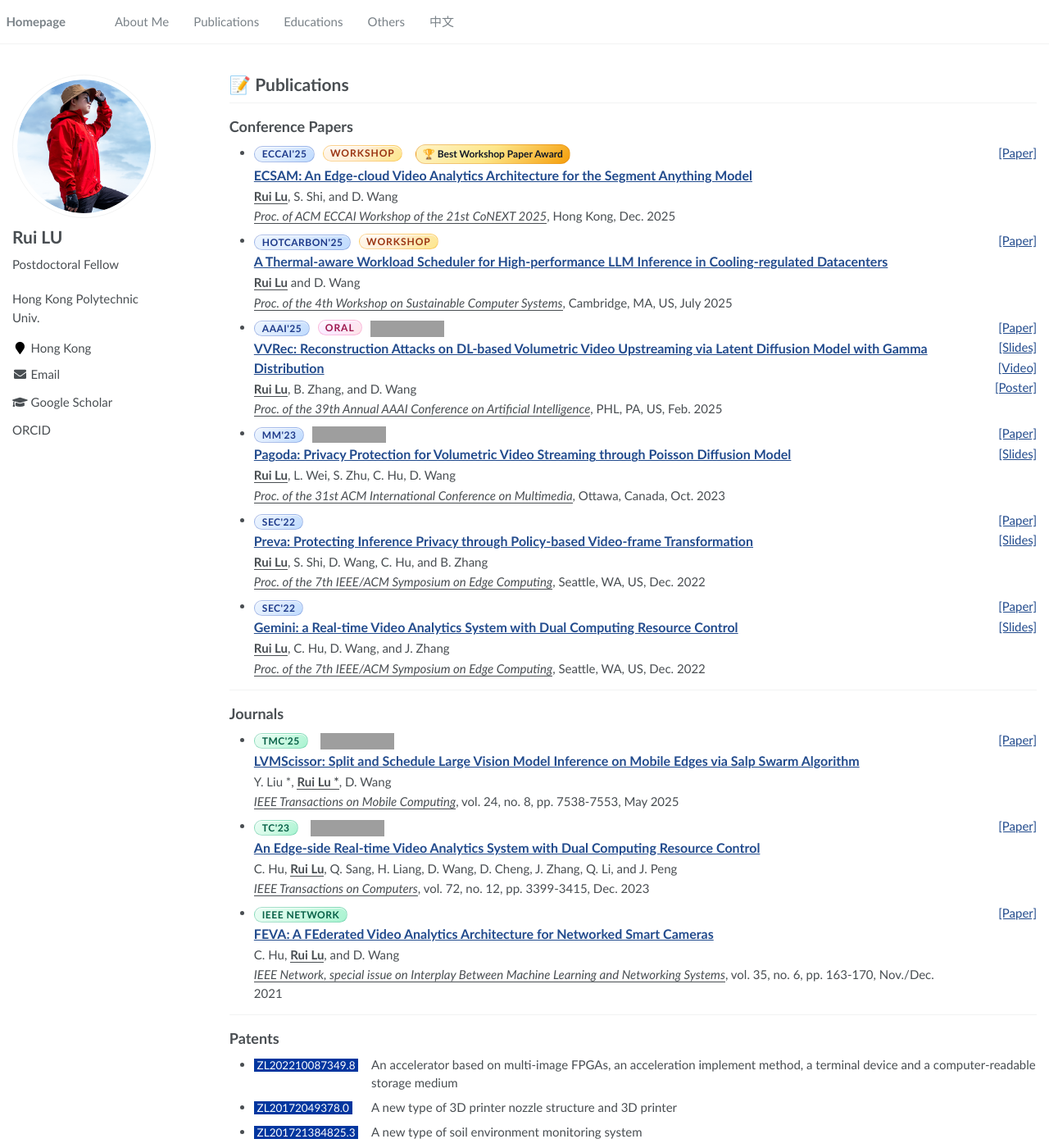
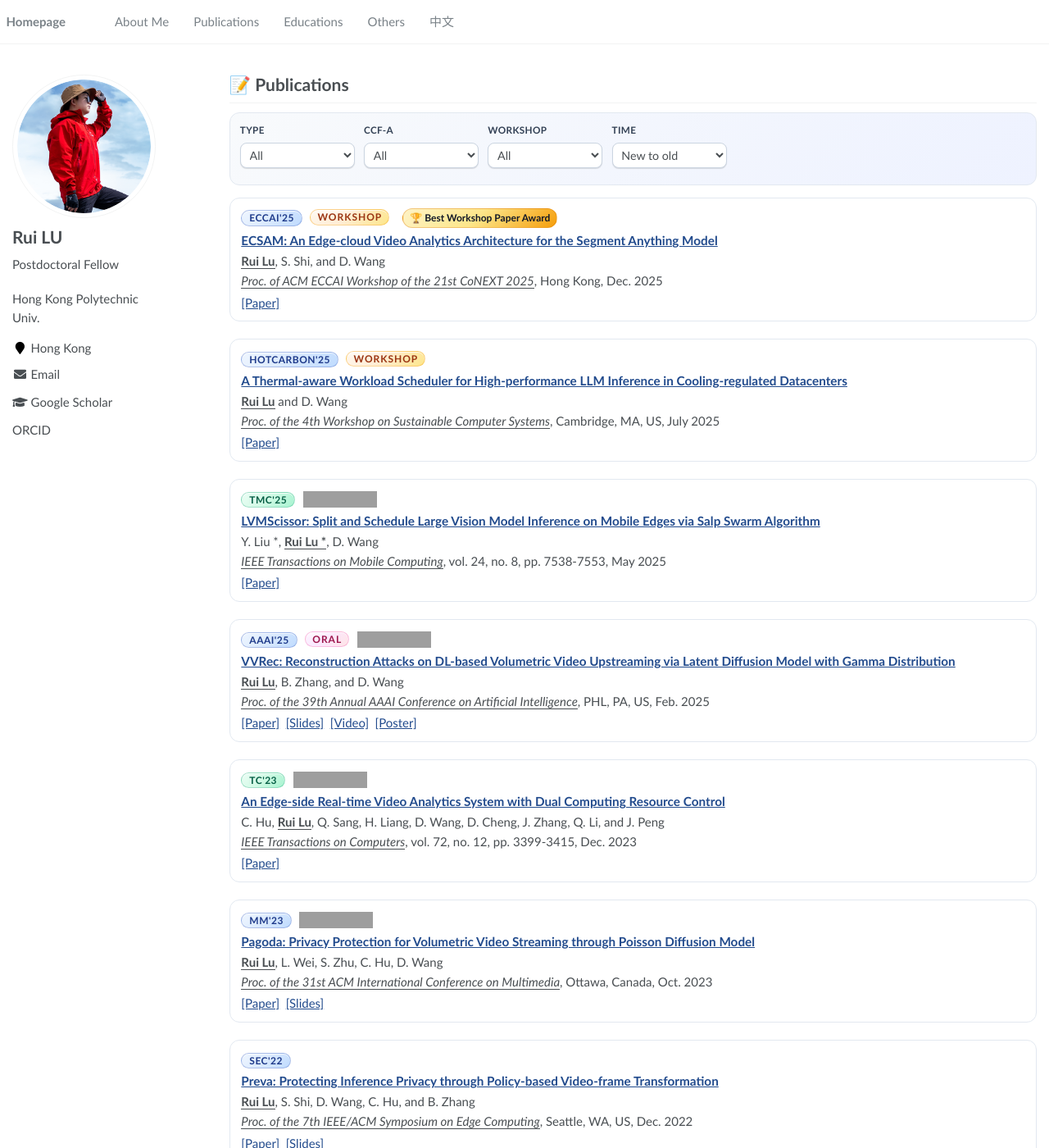
Before and after one commit to SladeLu/sladelu.github.io, a Jekyll site: the page built from _pages/includes/pub.md, in a window 1280 px wide and 1400 px high. Shown: the whole window at 82% size. Built offline with Jekyll 4.4.1, drawn with Linux system fonts in a browser that asks for light colours; our own code applies the rules of GitHub Pages for plain Markdown files; some of the changed lines change nothing that is shown; grey boxes are pictures that could not be loaded.

Commit message:
Update pub.md

```diff
--- a/_pages/includes/pub.md
+++ b/_pages/includes/pub.md
@@ -1,155 +1,123 @@
 # 📝 Publications
 
-## Conference Papers
+<style>
+.pub-controls {
+  display: flex;
+  flex-wrap: wrap;
+  gap: 0.75rem;
+  margin: 0.5rem 0 1rem 0;
+  padding: 0.8rem;
+  border: 1px solid #e2e8f0;
+  border-radius: 12px;
+  background: linear-gradient(135deg, #f8fafc 0%, #eef2ff 100%);
+}
 
-{%- comment -%}
-Front-page featured papers (card style)
-{%- endcomment -%}
-{% for paper in site.data.pubs.fontpages %}
-<div class="paper-box" style="display:flex; align-items:center; width:100%; padding:0.5em 0 1em 0;">
-  <div class="paper-box-image" style="flex:1; padding-right:0.5em; max-width:22.5%; min-width:100px;">
-    <div style="padding-right:0.5em;">
-      <div class="badge">{{ paper.abbrv }}</div>
-      <img src="{{ paper.imgurl }}" alt="preview image" style="width:100%; height:auto;">
-    </div>
+.pub-control {
+  display: flex;
+  flex-direction: column;
+  min-width: 140px;
+  gap: 0.25rem;
+}
+
+.pub-control label {
+  font-size: 0.78em;
+  font-weight: 700;
+  letter-spacing: 0.03em;
+  text-transform: uppercase;
+  color: #334155;
+}
+
+.pub-control select {
+  border: 1px solid #cbd5e1;
+  border-radius: 8px;
+  padding: 0.35rem 0.45rem;
+  background: #fff;
+  font-size: 0.95em;
+}
+
+.pub-list {
+  list-style: none;
+  margin: 0;
+  padding: 0;
+  display: flex;
+  flex-direction: column;
+  gap: 0.9rem;
+}
+
+.pub-item {
+  border: 1px solid #e2e8f0;
+  border-radius: 12px;
+  padding: 0.75rem 0.9rem;
+  background: #fff;
+}
+
+.pub-head {
+  margin-bottom: 0.3rem;
+}
+
+.pub-title {
+  font-size: 1.02em;
+  font-weight: 700;
+}
+
+.pub-meta {
+  margin-top: 0.12rem;
+}
+
+.pub-links {
+  margin-top: 0.25rem;
+  display: flex;
+  gap: 0.5rem;
+  flex-wrap: wrap;
+}
+
+.pub-empty {
+  border: 1px dashed #cbd5e1;
+  border-radius: 12px;
+  padding: 0.9rem;
+  color: #64748b;
+  background: #f8fafc;
+}
+</style>
+
+<div class="pub-controls" id="pub-controls">
+  <div class="pub-control">
+    <label for="pub-filter-type">Type</label>
+    <select id="pub-filter-type">
+      <option value="all">All</option>
+      <option value="conference">Conference</option>
+      <option value="journal">Journal</option>
+    </select>
   </div>
-  <div class="paper-box-text" style="padding-left:1em; max-width:77.5%;">
-    <div style="display:flex; width:100%;">
-      <div style="width:90%;">
-        {% if paper.papertype %}
-          <div class="typemark" data-type="{{ paper.papertype | downcase }}">{{ paper.papertype }}</div>
-        {% endif %}
-        <div style="font-size:17px; margin-top:2px;">
-          <a href="{{ paper.paperurl }}">{{ paper.title }}</a><br>
-        </div>
-        <div style="font-size:15px; margin-top:2px;">
-          {{ paper.author }}<br>
-          <u><i>Proc. of {{ paper.conference }}</i></u>, {{ paper.address }}, {{ paper.date }}
-        </div>
-      </div>
-      <div style="width:10%; text-align:right; white-space:nowrap;">
-        {% if paper.downloadurl %}
-          <a href="{{ paper.downloadurl }}">[Paper]</a>
-        {% endif %}
-        {% if paper.slidesurl %}
-          <a href="{{ paper.slidesurl }}">[Slides]</a>
-        {% endif %}
-        {% if paper.videourl %}
-          <a href="{{ paper.videourl }}">[Video]</a>
-        {% endif %}
-        {% if paper.posterurl %}
-          <a href="{{ paper.posterurl }}">[Poster]</a>
-        {% endif %}
-      </div>
-    </div>
+
+  <div class="pub-control">
+    <label for="pub-filter-ccfa">CCF-A</label>
+    <select id="pub-filter-ccfa">
+      <option value="all">All</option>
+      <option value="yes">CCF-A</option>
+      <option value="no">Not CCF-A</option>
+    </select>
+  </div>
+
+  <div class="pub-control">
+    <label for="pub-filter-workshop">Workshop</label>
+    <select id="pub-filter-workshop">
+      <option value="all">All</option>
+      <option value="yes">Workshop</option>
+      <option value="no">Not Workshop</option>
+    </select>
+  </div>
+
+  <div class="pub-control">
+    <label for="pub-sort-time">Time</label>
+    <select id="pub-sort-time">
+      <option value="new">New to old</option>
+      <option value="old">Old to new</option>
+    </select>
   </div>
 </div>
-{% endfor %}
 
-{% include base_path %}
-
-{%- comment -%}
-Standard conference list (tags on their own line so long titles wrap cleanly)
-{%- endcomment -%}
-{% for paper in site.data.pubs.conferences %}
-- <div style="display:flex; width:100%; gap:0.75em;">
-
-    <div style="flex:1; min-width:0;">
-      <!-- Tag line: venue / type / best paper -->
-      <div style="margin-bottom:2px;">
-        <span class="badge2 badge2--conference">{{ paper.abbrv }}</span>
-        {% if paper.papertype %}
-          <span class="typemark" data-type="{{ paper.papertype | downcase }}">{{ paper.papertype }}</span>
-        {% endif %}
-      {% if paper.badgeurl %}
-        <span style="margin-bottom:2px;">
-          <img src="{{ paper.badgeurl }}" alt="ranking badge">
-        </span>
-      {% endif %}
-        {% if paper.bestpaper %}
-          <span class="bestpaper-award">
-            {{ paper.bestpaper }}
-          </span>
-        {% endif %}
-      </div>
-
-      <!-- Title line (wraps freely across multiple lines) -->
-      <div style="font-size:16px; font-weight:600; margin-bottom:2px;">
-        <a href="{{ paper.paperurl }}">{{ paper.title }}</a>
-      </div>
-
-      <!-- Authors -->
-      <div style="margin-bottom:2px;">
-        {{ paper.author }}
-      </div>
-
-      <!-- Venue line -->
-      <div>
-        <u><i>Proc. of {{ paper.conference }}</i></u>, {{ paper.address }}, {{ paper.date }}
-      </div>
-    </div>
-
-    <!-- Right-hand links -->
-  <div style="width:110px; text-align:right; display:flex; flex-direction:column; gap:2px;">
-    {% if paper.downloadurl %}
-      <a href="{{ paper.downloadurl }}">[Paper]</a>
-    {% endif %}
-    {% if paper.slidesurl %}
-      <a href="{{ paper.slidesurl }}">[Slides]</a>
-    {% endif %}
-    {% if paper.videourl %}
-      <a href="{{ paper.videourl }}">[Video]</a>
-    {% endif %}
-    {% if paper.posterurl %}
-      <a href="{{ paper.posterurl }}">[Poster]</a>
-    {% endif %}
-  </div>
-
-  </div>
-{% endfor %}
-
-***
-
-## Journals
-
-{% for paper in site.data.pubs.journals %}
-- <div style="display:flex; width:100%; gap:0.75em;">
-
-    <div style="flex:1; min-width:0;">
-      <!-- Tag line: journal short name + optional badge -->
-      <div style="margin-bottom:2px;">
-        <span class="badge2 badge2--journal">{{ paper.abbrv }}</span>
-        {% if paper.badgeurl %}
-          <span style="margin-left:6px;">
-            <img src="{{ paper.badgeurl }}" alt="ranking badge">
-          </span>
-        {% endif %}
-      </div>
-
-      <!-- Title -->
-      <div style="font-size:16px; font-weight:600; margin-bottom:2px;">
-        <a href="{{ paper.paperurl }}">{{ paper.title }}</a>
-      </div>
-
-      <!-- Authors -->
-      <div style="margin-bottom:2px;">
-        {{ paper.author }}
-      </div>
-
-      <!-- Journal and details -->
-      <div>
-        <u><i>{{ paper.conference }}</i></u>, {{ paper.page }}, {{ paper.date }}
-      </div>
-    </div>
-
-    <!-- Right-hand links -->
-    <div style="width:110px; text-align:right; white-space:nowrap;">
-      {% if paper.downloadurl %}
-        <a href="{{ paper.downloadurl }}">[Paper]</a>
-      {% endif %}
-    </div>
-  </div>
-{% endfor %}
+<ul id="pub-list" class="pub-list"></ul>
 
 ***
 
@@ -169,3 +137,168 @@
 {% endfor %}
 
 ***
+
+<script>
+(function () {
+  const publications = [
+    {% for paper in site.data.pubs.conferences %}
+    {
+      type: "conference",
+      abbrv: {{ paper.abbrv | jsonify }},
+      title: {{ paper.title | jsonify }},
+      author: {{ paper.author | jsonify }},
+      venue: {{ paper.conference | jsonify }},
+      address: {{ paper.address | jsonify }},
+      date: {{ paper.date | jsonify }},
+      paperurl: {{ paper.paperurl | jsonify }},
+      downloadurl: {{ paper.downloadurl | jsonify }},
+      slidesurl: {{ paper.slidesurl | jsonify }},
+      videourl: {{ paper.videourl | jsonify }},
+      posterurl: {{ paper.posterurl | jsonify }},
+      papertype: {{ paper.papertype | jsonify }},
+      badgeurl: {{ paper.badgeurl | jsonify }},
+      bestpaper: {{ paper.bestpaper | jsonify }}
+    },
+    {% endfor %}
+    {% for paper in site.data.pubs.journals %}
+    {
+      type: "journal",
+      abbrv: {{ paper.abbrv | jsonify }},
+      title: {{ paper.title | jsonify }},
+      author: {{ paper.author | jsonify }},
+      venue: {{ paper.conference | jsonify }},
+      page: {{ paper.page | jsonify }},
+      date: {{ paper.date | jsonify }},
+      paperurl: {{ paper.paperurl | jsonify }},
+      downloadurl: {{ paper.downloadurl | jsonify }},
+      badgeurl: {{ paper.badgeurl | jsonify }}
+    },
+    {% endfor %}
+  ];
+
+  const monthMap = {
+    jan: 1, january: 1,
+    feb: 2, february: 2,
+    mar: 3, march: 3,
+    apr: 4, april: 4,
+    may: 5,
+    jun: 6, june: 6,
+    jul: 7, july: 7,
+    aug: 8, august: 8,
+    sep: 9, sept: 9, september: 9,
+    oct: 10, october: 10,
+    nov: 11, november: 11,
+    dec: 12, december: 12
+  };
+
+  function hasValue(v) {
+    return !!v && String(v).trim() !== "" && String(v).trim() !== " ";
+  }
+
+  function parseDateValue(dateText) {
+    if (!dateText) return 0;
+    const text = String(dateText).toLowerCase();
+    const years = text.match(/(19|20)\d{2}/g);
+    const year = years ? parseInt(years[years.length - 1], 10) : 0;
+
+    let month = 1;
+    const tokens = text.replace(/\./g, "").split(/[^a-z]+/).filter(Boolean);
+    for (let i = 0; i < tokens.length; i++) {
+      if (monthMap[tokens[i]]) {
+        month = monthMap[tokens[i]];
+        break;
+      }
+    }
+
+    return year * 100 + month;
+  }
+
+  publications.forEach((p) => {
+    p.dateValue = parseDateValue(p.date);
+    p.isCCFA = hasValue(p.badgeurl) && String(p.badgeurl).toUpperCase().includes("CCF-A");
+    p.isWorkshop = p.type === "conference" && hasValue(p.papertype) && String(p.papertype).toLowerCase().includes("workshop");
+  });
+
+  const typeSelect = document.getElementById("pub-filter-type");
+  const ccfaSelect = document.getElementById("pub-filter-ccfa");
+  const workshopSelect = document.getElementById("pub-filter-workshop");
+  const sortSelect = document.getElementById("pub-sort-time");
+  const listEl = document.getElementById("pub-list");
+
+  function renderItem(p) {
+    const titleHtml = hasValue(p.paperurl)
+      ? `<a href="${p.paperurl}">${p.title || "Untitled"}</a>`
+      : `${p.title || "Untitled"}`;
+
+    const typeBadgeClass = p.type === "conference" ? "badge2 badge2--conference" : "badge2 badge2--journal";
+    const kindLabel = p.type === "conference" ? "Conference" : "Journal";
+
+    const links = [];
+    if (hasValue(p.downloadurl)) links.push(`<a href="${p.downloadurl}">[Paper]</a>`);
+    if (hasValue(p.slidesurl)) links.push(`<a href="${p.slidesurl}">[Slides]</a>`);
+    if (hasValue(p.videourl)) links.push(`<a href="${p.videourl}">[Video]</a>`);
+    if (hasValue(p.posterurl)) links.push(`<a href="${p.posterurl}">[Poster]</a>`);
+
+    const workshopTag = p.isWorkshop ? `<span class="typemark" data-type="workshop">Workshop</span>` : "";
+    const bestPaperTag = hasValue(p.bestpaper) ? `<span class="bestpaper-award">${p.bestpaper}</span>` : "";
+    const ccfBadge = hasValue(p.badgeurl) ? `<img src="${p.badgeurl}" alt="ranking badge">` : "";
+
+    const venueLine = p.type === "conference"
+      ? `<u><i>Proc. of ${p.venue || ""}</i></u>, ${p.address || ""}, ${p.date || ""}`
+      : `<u><i>${p.venue || ""}</i></u>${hasValue(p.page) ? `, ${p.page}` : ""}, ${p.date || ""}`;
+
+    return `
+      <li class="pub-item">
+        <div class="pub-head">
+          <span class="${typeBadgeClass}">${p.abbrv || kindLabel}</span>
+          ${p.type === "conference" && hasValue(p.papertype) && !p.isWorkshop ? `<span class="typemark" data-type="${String(p.papertype).toLowerCase()}">${p.papertype}</span>` : ""}
+          ${workshopTag}
+          ${ccfBadge}
+          ${bestPaperTag}
+        </div>
+        <div class="pub-title">${titleHtml}</div>
+        <div class="pub-meta">${p.author || ""}</div>
+        <div class="pub-meta">${venueLine}</div>
+        ${links.length ? `<div class="pub-links">${links.join(" ")}</div>` : ""}
+      </li>
+    `;
+  }
+
+  function applyFiltersAndRender() {
+    const typeVal = typeSelect.value;
+    const ccfaVal = ccfaSelect.value;
+    const workshopVal = workshopSelect.value;
+    const sortVal = sortSelect.value;
+
+    let filtered = publications.filter((p) => {
+      if (typeVal !== "all" && p.type !== typeVal) return false;
+
+      if (ccfaVal === "yes" && !p.isCCFA) return false;
+      if (ccfaVal === "no" && p.isCCFA) return false;
+
+      if (workshopVal === "yes" && !p.isWorkshop) return false;
+      if (workshopVal === "no" && p.isWorkshop) return false;
+
+      return true;
+    });
+
+    filtered.sort((a, b) => {
+      const diff = a.dateValue - b.dateValue;
+      return sortVal === "old" ? diff : -diff;
+    });
+
+    if (!filtered.length) {
+      listEl.innerHTML = '<li class="pub-empty">No publications match current filters.</li>';
+      return;
+    }
+
+    listEl.innerHTML = filtered.map(renderItem).join("");
+  }
+
+  [typeSelect, ccfaSelect, workshopSelect, sortSelect].forEach((el) => {
+    el.addEventListener("change", applyFiltersAndRender);
+  });
+
+  applyFiltersAndRender();
+})();
+</script>
```
